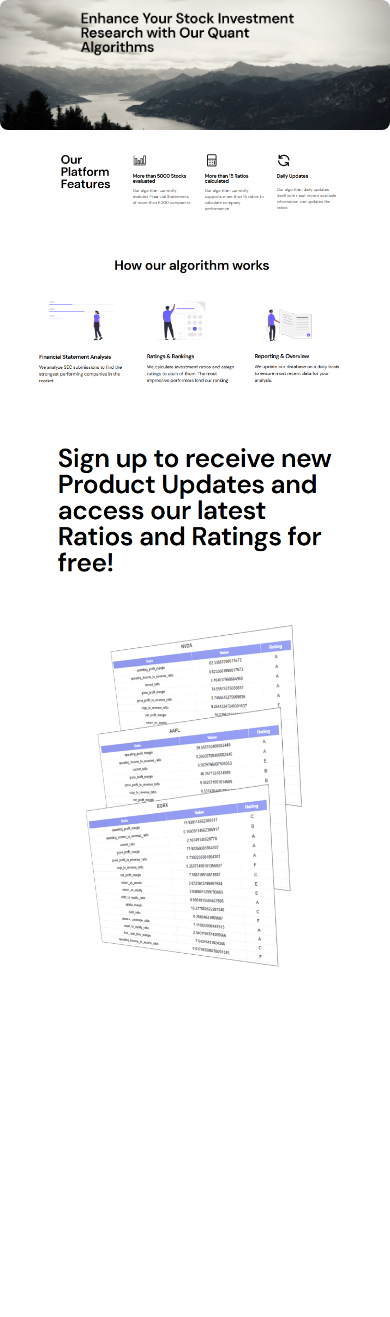
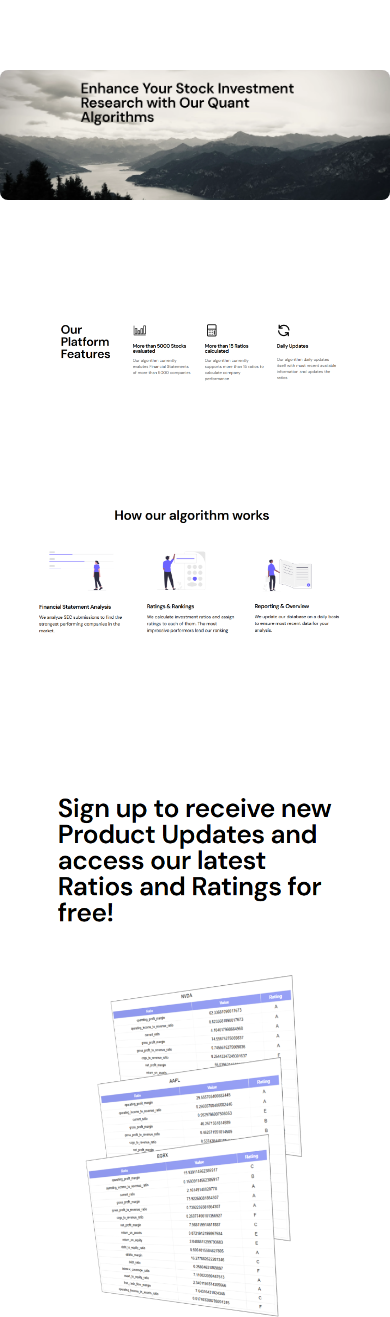
Before and after one commit to OliverEsoterik/pallas-research, a plain HTML site: page index.html in a window 390 px wide. Before the commit the page ends 1103 px from the top, so only its background shows below. Drawn offline with Linux system fonts and the light colour scheme.

Commit message:
Add files via upload

```diff
--- a/styles.css
+++ b/styles.css
@@ -22,9 +22,19 @@ section {
 
 /* Section 1 Styling */
 .section-1 img {
+    margin-top: 70px;
     width: 100%; /* Covers entire width */
     height: auto; /* Adjust height to maintain aspect ratio */
     object-fit: cover;
+}
+
+.section-2 {
+    margin-top: 100px;
+    display: flex;
+    justify-content: center;
+    align-items: center;
+    width: 100vw;
+    height: auto; /* Allow the height to adjust based on content */
 }
 
 /* Other Sections Styling */
@@ -33,6 +43,16 @@ section img {
     height: auto; /* Maintain aspect ratio */
     object-fit: contain; /* Ensures image fits without distortion */
     border-radius: 8px; /* Optional rounded corners */
+}
+
+.section-3 {
+    margin-top: 80px;
+    margin-bottom: 100px;
+    display: flex;
+    justify-content: center;
+    align-items: center;
+    width: 100vw;
+    height: auto; /* Allow the height to adjust based on content */
 }
 
 /* Section 4 Styling */
@@ -44,6 +64,7 @@ section img {
     height: auto;           /* Allow height to adjust based on content */
     background-color: #ffffff; /* Optional background color */
     flex-wrap: wrap;        /* Allow images to wrap on smaller screens */
+    margin-bottom: 0;
 }
 
 .section-4 img {
@@ -67,26 +88,12 @@ section img {
     display: flex;
     justify-content: center; /* Center content horizontally */
     align-items: center;    /* Center content vertically */
-    height: 10vh;           /* Define the height of Section 5 */
+    height: 20vh;           /* Narrow height for Section 5 */
     background-color: #ffffff; /* Optional background color */
     padding: 20px;
     width: 100%;            /* Ensure section takes full width */
-}
-
-/* Section 6 Styling */
-.section-6 {
-    display: flex;
-    justify-content: center; /* Center image horizontally */
-    align-items: center;    /* Center image vertically */
-    height: auto;           /* Allow height to adjust based on content */
-    background-color: #ffffff; /* Optional background color */
-}
-
-.section-6 img {
-    width: 60%; /* Set the desired width for the image */
-    height: auto; /* Maintain aspect ratio */
-    border: 2px solid rgb(255, 255, 255); /* Optional border */
-    object-fit: contain; /* Ensures the entire image fits without cropping */
+    margin-top: 0;          /* Remove any top margin */
+    margin-bottom: 150px;
 }
 
 /* Media Query for Mobile Devices */
@@ -102,7 +109,7 @@ section img {
     }
 
     .section-5 {
-        height: 15vh; /* Adjust height for mobile screens */
+        height: 20vh; /* Adjust height for mobile screens */
     }
 
     .section-6 img {
```
